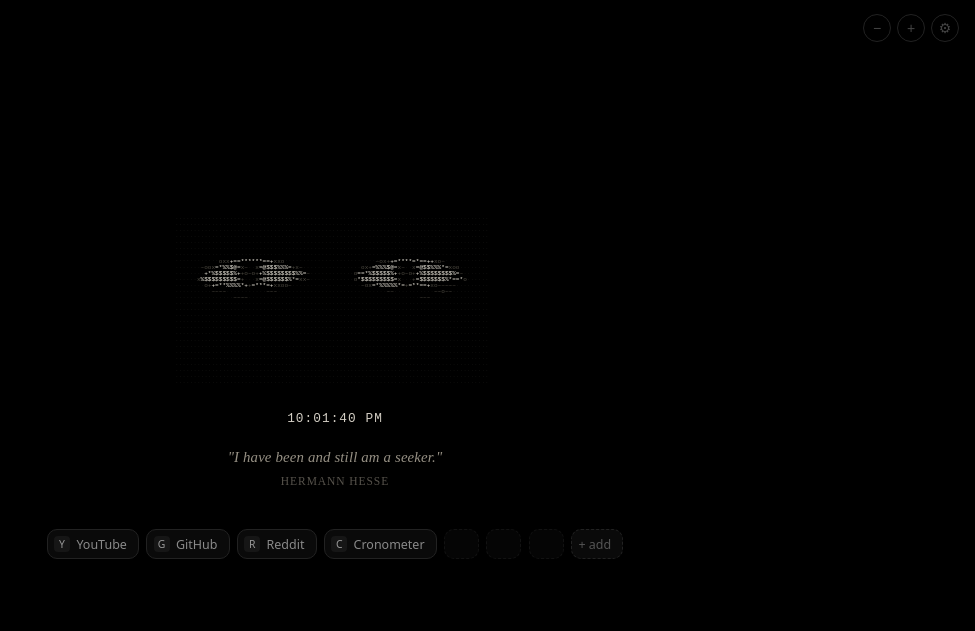
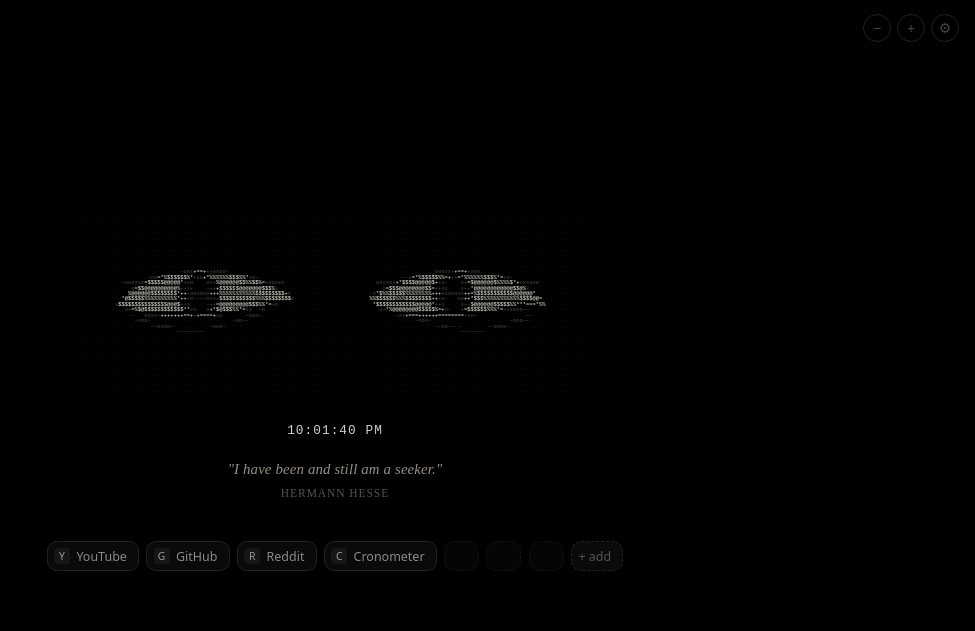
Before and after one commit to 59n/amoled-newtab, a website with bundled scripts: page newtab.html in a window 1280 px wide. Shown: the whole page, without its empty margins (305-1280 px from the left). Built offline with nearby package versions, Linux system fonts and the light colour scheme; some packages are replaced by stand-ins of ours; no server answers.

Commit message:
fix: stop clipping the ASCII eyes.
Size the frame to the eye artwork, measure glyphs inside the zoomed box, and stop forcing extra columns or outer clip insets that shaved off the right eye.

```diff
--- a/eyes-display.js
+++ b/eyes-display.js
@@ -8,7 +8,7 @@ class EyesDisplay {
         this.artRows = 28
         this.frameColumns = 9
         this.frameRows = 7
-        this.cacheVersion = "eyes-v18"
+        this.cacheVersion = "eyes-v19"
         this.densityChars = ["\u00b7", "~", "o", "x", "+", "=", "*", "%", "$", "@"]
         this.frameCache = new Map()
         this.blinkFrame = { bright: "", dim: "" }
@@ -159,8 +159,10 @@ class EyesDisplay {
         probe.style.position = "absolute"
         probe.style.visibility = "hidden"
         probe.style.whiteSpace = "pre"
+        probe.style.left = "0"
+        probe.style.top = "0"
         probe.style.font = getComputedStyle(this.element).font
-        document.body.appendChild(probe)
+        this.element.appendChild(probe)
         const rect = probe.getBoundingClientRect()
         probe.remove()
 
@@ -173,18 +175,18 @@ class EyesDisplay {
     updateGridSize() {
         const rect = this.element.getBoundingClientRect()
         const metrics = this.measureCharacter()
-        const horizontalPadding = 2
-        const verticalPadding = 2
-        const nextColumns = Math.floor((rect.width - horizontalPadding) / metrics.width)
-        const maxRows = Math.floor((rect.height - verticalPadding) / metrics.height)
+        const charW = Math.max(metrics.width, 0.5)
+        const charH = Math.max(metrics.height, 0.5)
+        const nextColumns = Math.max(32, Math.floor(rect.width / charW) - 1)
+        const maxRows = Math.max(12, Math.floor(rect.height / charH) - 1)
         const aspectRows = Math.floor(
-            (Math.max(64, nextColumns) * metrics.width) /
-            ((this.sourceWidth / this.sourceHeight) * metrics.height)
+            (nextColumns * charW) /
+            ((this.sourceWidth / this.sourceHeight) * charH)
         )
 
-        this.columns = Math.max(64, nextColumns)
-        this.rows = Math.max(20, maxRows)
-        this.artRows = Math.max(18, Math.min(maxRows, aspectRows))
+        this.columns = nextColumns
+        this.rows = maxRows
+        this.artRows = Math.max(12, Math.min(maxRows, aspectRows))
         this.canvas.width = this.columns
         this.canvas.height = this.artRows
     }
--- a/newtab.css
+++ b/newtab.css
@@ -17,7 +17,7 @@ main {
   display: grid;
   justify-items: center;
   align-content: center;
-  grid-template-rows: 11rem 1.15rem 4.1rem auto;
+  grid-template-rows: 12.5rem 1.15rem 4.1rem auto;
   row-gap: 1.1rem;
   width: min(920px, 100%);
   max-width: 920px;
@@ -25,16 +25,18 @@ main {
 }
 .eyes {
   position: relative;
-  width: 20rem;
-  height: 11rem;
-  min-height: 11rem;
-  max-height: 11rem;
+  width: 32rem;
+  height: 12.5rem;
+  min-width: 32rem;
+  max-width: 32rem;
+  min-height: 12.5rem;
+  max-height: 12.5rem;
   margin: 0;
   padding: 0;
   border: 0;
   background: #000;
   color: #f5efe2;
-  font-size: 0.38rem;
+  font-size: 0.34rem;
   line-height: 1;
   letter-spacing: 0;
   overflow: hidden;
@@ -71,11 +73,11 @@ main {
 }
 .eyes__region { will-change: transform; }
 .eyes__region--left {
-  clip-path: inset(14% 50% 13% 4%);
+  clip-path: inset(6% 50% 6% 0);
   transform-origin: 25% 50%;
 }
 .eyes__region--right {
-  clip-path: inset(14% 4% 13% 50%);
+  clip-path: inset(6% 0 6% 50%);
   transform-origin: 75% 50%;
 }
 .eyes[data-agitate="left"] .eyes__tone.eyes__region--left,
```
